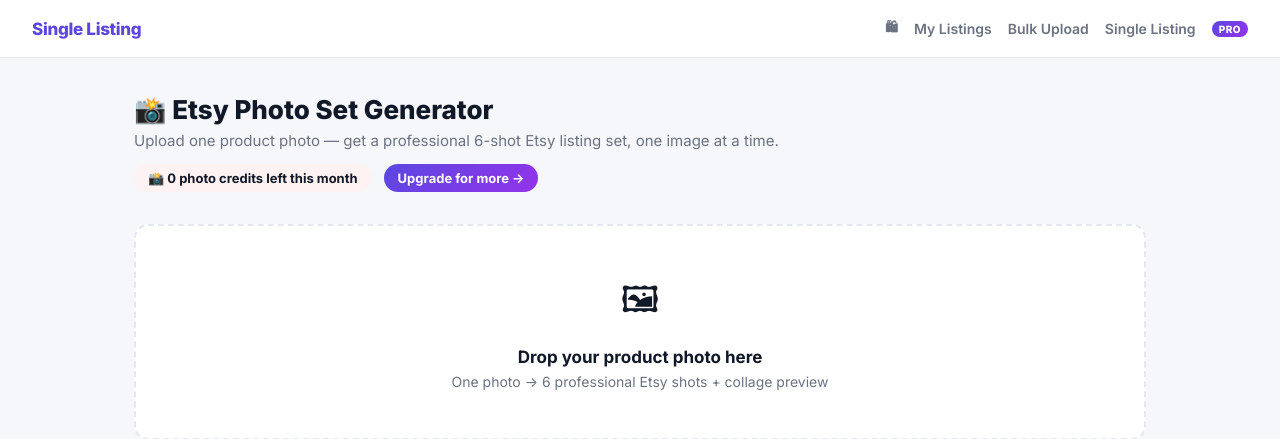
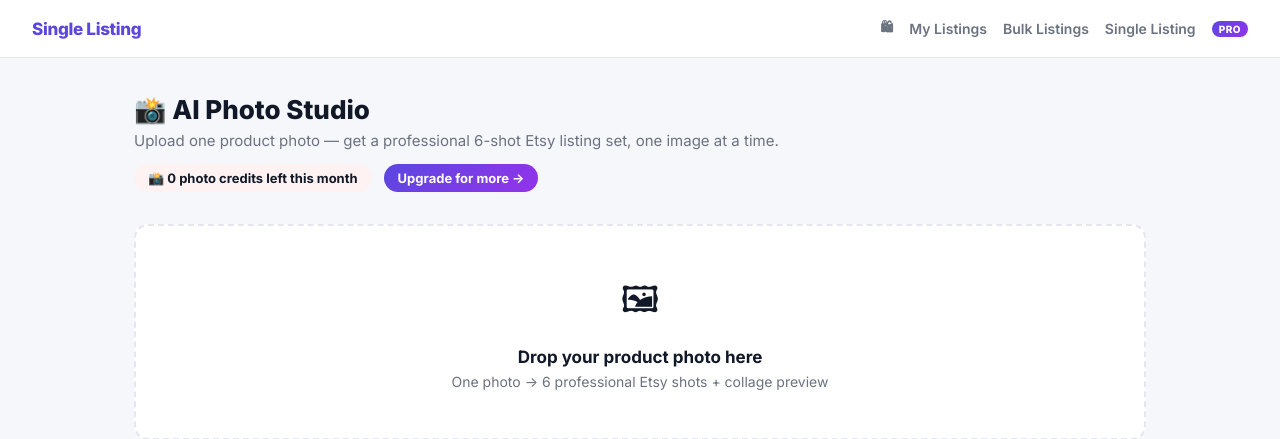
Before and after one commit to theBCA/easylisting, a Flask app: template web/templates/photo_set.html in a window 1280 px wide. Shown: the top 439 px of the page. Run offline with Flask 3, Linux system fonts and the light colour scheme; the template is opened without the code that fills it, so the values that code supplies are empty; some libraries are stand-ins or nearby versions.

Commit message:
feat: upgrade image model to gemini-3.1-flash-image + replace Shot 4
- Switch default GEMINI_IMAGE_MODEL from gemini-2.5-flash-image to
  gemini-3.1-flash-image (same ~$0.039/img cost, better quality)
- Replace Etsy Photo Set Shot 4 "Back/Construction" with "Size Reference
  Shot" — more useful across product categories (plates, jewellery, etc.)
- Update cost log estimate to $0.04/img (conservative rounding for 3.1)
- Include UI naming refresh: Photo Set → AI Photo Studio, Bulk Upload →
  Bulk Listings across nav, titles, and EN/DE/TR i18n

```diff
--- a/web/apis/photos.py
+++ b/web/apis/photos.py
@@ -1,4 +1,4 @@
-"""Pro photo generation (variants + Etsy photo sets) via Gemini 2.5 Flash Image."""
+"""Pro photo generation (variants + Etsy photo sets) via Gemini 3.1 Flash Image."""
 import base64
 import os
 from concurrent.futures import ThreadPoolExecutor, as_completed
@@ -139,7 +139,7 @@ def api_generate_photos():
 
     increment_photo_variant_usage(sid, len(variants))
     try:
-        log_ai_cost(sid, "gemini", GEMINI_IMAGE_MODEL, 0, 0, 0.039 * len(variants), "api_generate_photos")
+        log_ai_cost(sid, "gemini", GEMINI_IMAGE_MODEL, 0, 0, 0.04 * len(variants), "api_generate_photos")
     except Exception:
         pass
     return jsonify({"variants": variants, "remaining": max(0, remaining - len(variants))})
@@ -154,8 +154,8 @@ _ETSY_SHOTS = {
         "Clean studio product shot on a pure white or very light neutral background. Entire product clearly and accurately visible, centered, full product in frame."),
     3: ("Macro Detail Shot",
         "Extreme close-up macro shot showing craftsmanship and material texture: stitching, fibers, buttons, finish, pattern, weave, or handmade construction details."),
-    4: ("Back / Construction Shot",
-        "Backside and construction shot: reverse side, closure mechanism, button placket, seam quality, lining, attachment detail, or construction quality clearly visible."),
+    4: ("Size Reference Shot",
+        "Scale and size reference shot: product held in a human hand, placed beside a common everyday object (coffee mug, book, coin), or shown with a subtle ruler/measuring tape — helping buyers instantly understand the real-world dimensions."),
     5: ("Lifestyle Flat Lay",
         "Lifestyle flat lay: product styled on a textured or themed surface with tasteful props connected to its purpose — wedding, baby gift, home decor, fashion, holiday gifting."),
     6: ("Packaging / Gift Shot",
@@ -254,7 +254,7 @@ def api_etsy_photo_set():
 
     increment_photo_variant_usage(sid, 1)
     try:
-        log_ai_cost(sid, "gemini", GEMINI_IMAGE_MODEL, 0, 0, 0.039, "api_etsy_photo_set")
+        log_ai_cost(sid, "gemini", GEMINI_IMAGE_MODEL, 0, 0, 0.04, "api_etsy_photo_set")
     except Exception:
         pass
     label, _ = _ETSY_SHOTS[shot]
--- a/web/core/config.py
+++ b/web/core/config.py
@@ -29,9 +29,9 @@ READINESS_ID = 1489219211571
 FAL_KEY           = os.getenv("FAL_KEY") or os.getenv("FAL_API_KEY")
 ALLOW_PAID_OPENAI = os.getenv("ALLOW_PAID_OPENAI", "false").lower() == "true"
 # Image-to-image model used for photo variants + Etsy photo sets.
-# Gemini 2.5 Flash Image ("nano banana") — ~$0.039/img, same google-genai SDK
-# we already use for text. No separate vendor (fal.ai) needed.
-GEMINI_IMAGE_MODEL = os.getenv("GEMINI_IMAGE_MODEL", "gemini-2.5-flash-image")
+# Gemini 3.1 Flash Image — ~$0.039/img (same pricing tier as 2.5), better quality
+# in side-by-side testing. Same google-genai SDK, no separate vendor needed.
+GEMINI_IMAGE_MODEL = os.getenv("GEMINI_IMAGE_MODEL", "gemini-3.1-flash-image")
 
 # ── Per-plan limits (abuse control) ──────────────────────────────────────────
 # Every number is env-overridable so limits can be tuned per Railway service
--- a/web/templates/photo_set.html
+++ b/web/templates/photo_set.html
@@ -7,7 +7,7 @@
 <link rel="icon" type="image/svg+xml" href="/static/favicon.svg">
 <link rel="apple-touch-icon" href="/static/apple-touch-icon.png">
 <meta name="viewport" content="width=device-width, initial-scale=1">
-<title>Etsy Photo Set — EasyListing</title>
+<title>AI Photo Studio — EasyListing</title>
 <link rel="preconnect" href="https://fonts.googleapis.com">
 <link rel="preconnect" href="https://fonts.gstatic.com" crossorigin>
 <link href="https://fonts.googleapis.com/css2?family=Inter:wght@400;500;600;700;800;900&display=swap" rel="stylesheet">
@@ -170,7 +170,7 @@ nav { background: white; border-bottom: 1px solid var(--border); padding: 0 32px
   <div class="nav-links">
     <span style="font-size:13px;font-weight:600;color:var(--muted)">🛍 {{ shop_name }}</span>
     <a href="/listings">My Listings</a>
-    <a href="/bulk">Bulk Upload</a>
+    <a href="/bulk">Bulk Listings</a>
     <a href="/">Single Listing</a>
     <span class="pro-badge">Pro</span>
   </div>
@@ -178,7 +178,7 @@ nav { background: white; border-bottom: 1px solid var(--border); padding: 0 32px
 
 <div class="container">
   <div class="page-header">
-    <h1>📸 Etsy Photo Set Generator</h1>
+    <h1>📸 AI Photo Studio</h1>
     <p>Upload one product photo — get a professional 7-shot Etsy listing set, one image at a time.</p>
     <div class="credits-row" id="creditsRow">
       <span class="credits-pill" id="creditsPill">📸 <strong id="creditsLeft">…</strong> photo credits left this month</span>
@@ -222,7 +222,7 @@ nav { background: white; border-bottom: 1px solid var(--border); padding: 0 32px
       </div>
       <div class="step-item" data-step="4" id="si-4">
         <div class="step-dot" id="sd-4">4</div>
-        <div class="step-info"><div class="step-name">Back / Construction</div></div>
+        <div class="step-info"><div class="step-name">Size Reference</div></div>
         <img class="step-thumb" id="st-4" alt="">
       </div>
       <div class="step-item" data-step="5" id="si-5">
@@ -313,8 +313,8 @@ nav { background: white; border-bottom: 1px solid var(--border); padding: 0 32px
 const LANG_KEY = window.location.hostname.includes('kolaylistele') ? 'kolaylistele_lang' : 'easylisting_lang';
 const _lang = localStorage.getItem(LANG_KEY) || 'en';
 const PAGE_STRINGS = {
-  en: { nav_listings:'My Listings', nav_bulk:'Bulk Upload', nav_single:'Single Listing',
-        page_title:'Etsy Photo Set Generator',
+  en: { nav_listings:'My Listings', nav_bulk:'Bulk Listings', nav_single:'Single Listing',
+        page_title:'AI Photo Studio',
         page_sub:'Upload one product photo — get a professional 6-shot Etsy listing set, one image at a time.',
         credits_left:'photo credits left this month', upgrade_cta:'Upgrade for more →',
         drop_title:'Drop your product photo here', drop_sub:'One photo → 6 professional Etsy shots + collage preview',
@@ -333,8 +333,8 @@ const PAGE_STRINGS = {
         pick_listing:'— Pick a listing —', loading_listings:'Loading…',
         no_listings:'No listings found', failed_listings:'Failed to load listings',
         uploading:'Uploading…', resets:'Resets' },
-  de: { nav_listings:'Meine Listings', nav_bulk:'Massen-Upload', nav_single:'Einzel-Listing',
-        page_title:'Etsy Foto-Set Generator',
+  de: { nav_listings:'Meine Listings', nav_bulk:'Massen-Listings', nav_single:'Einzel-Listing',
+        page_title:'KI-Fotostudio',
         page_sub:'Lade ein Produktfoto hoch – erhalte 6 professionelle Etsy-Fotos, eines nach dem anderen.',
         credits_left:'Foto-Credits diesen Monat', upgrade_cta:'Mehr kaufen →',
         drop_title:'Produktfoto hier ablegen', drop_sub:'Ein Foto → 6 professionelle Etsy-Fotos + Collage-Vorschau',
@@ -352,8 +352,8 @@ const PAGE_STRINGS = {
         pick_listing:'— Listing auswählen —', loading_listings:'Lädt…',
         no_listings:'Keine Listings gefunden', failed_listings:'Laden fehlgeschlagen',
         uploading:'Wird hochgeladen…', resets:'Setzt sich zurück' },
-  tr: { nav_listings:'Listelerim', nav_bulk:'Toplu Yükleme', nav_single:'Tekil İlan',
-        page_title:'Etsy Foto Seti Oluşturucu',
+  tr: { nav_listings:'Listelerim', nav_bulk:'Toplu İlanlar', nav_single:'Tekil İlan',
+        page_title:'Yapay Zeka Foto Stüdyosu',
         page_sub:'Bir ürün fotoğrafı yükle — 6 profesyonel Etsy fotoğrafı al, birer birer.',
         credits_left:'bu ay foto kredisi kaldı', upgrade_cta:'Daha fazlası için yükselt →',
         drop_title:'Ürün fotoğrafını buraya bırak', drop_sub:'Bir fotoğraf → 6 profesyonel Etsy fotoğrafı + kolaj',
@@ -423,7 +423,7 @@ const SHOT_META = {
   1: { title: 'Worn / In-Use Scale Shot',      desc: 'Shows the product being worn, held, or used in a realistic human-scale context — helps buyers understand size.' },
   2: { title: 'Clean Studio Product Shot',      desc: 'Bright, uncluttered image on a neutral background showing the whole product clearly.' },
   3: { title: 'Macro Detail Shot',              desc: 'Close-up of craftsmanship, texture, stitching, or construction details buyers care about.' },
-  4: { title: 'Back / Construction Shot',       desc: 'Shows the reverse side, closure, seam quality, or construction detail.' },
+  4: { title: 'Size Reference Shot',             desc: 'Product held in a hand or placed beside a common object — helps buyers instantly understand real-world dimensions.' },
   5: { title: 'Lifestyle Flat Lay',             desc: 'Product styled in a themed environment — wedding, baby gift, home, or seasonal use.' },
   6: { title: 'Packaging / Gift-Ready Shot',    desc: 'Product beautifully packaged with ribbon, box, tissue paper, or a handmade insert.' },
 };
```
Also changed, not shown: web/templates/bulk.html (+11 -11 lines), web/templates/index.html (+5 -5 lines), web/templates/upgrade.html (+21 -21 lines), CHANGELOG.md.
